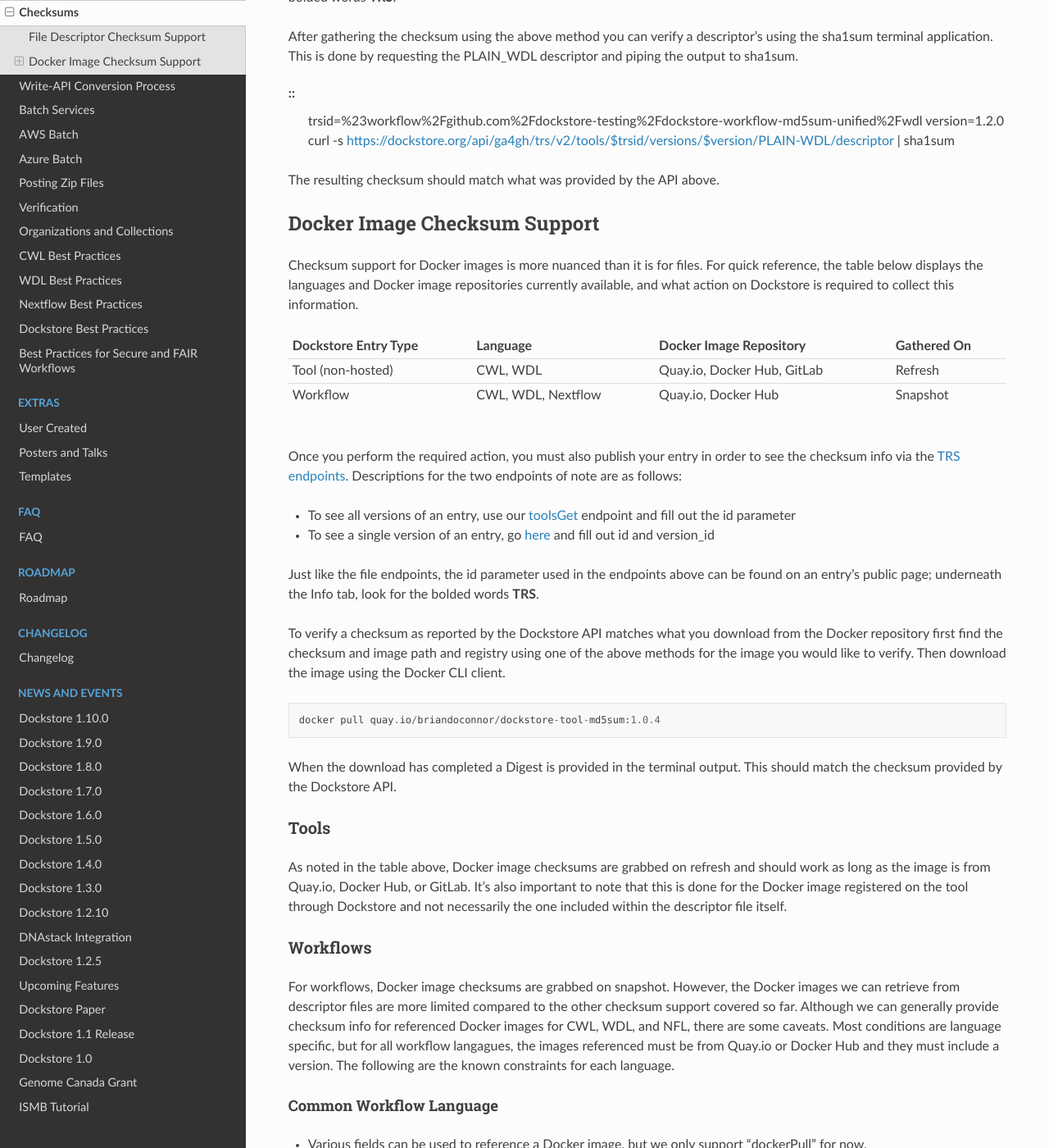
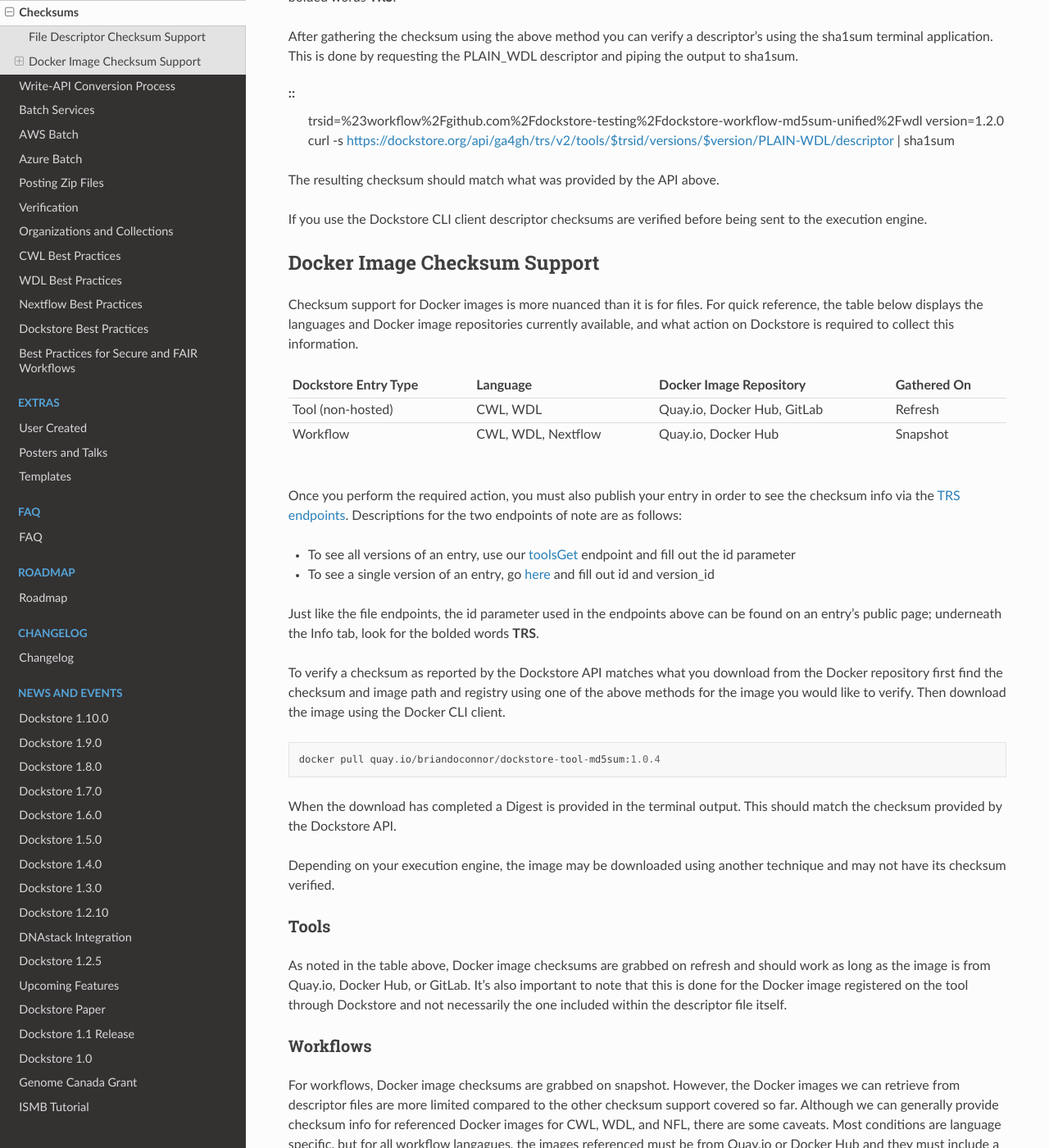
Before and after one commit to dockstore/dockstore-documentation, a Sphinx documentation site: the page built from docs/advanced-topics/checksum-support.rst, in a window 1280 px wide and 1400 px high, scrolled down 591 px. Shown: the whole window at 82% size. Built offline with Sphinx 7.4.7 and the Read the Docs theme 2.0.0, drawn with Linux system fonts in a browser that asks for light colours.

Commit message:
Add note about dockstore CLI and exec engines

```diff
--- a/docs/advanced-topics/checksum-support.rst
+++ b/docs/advanced-topics/checksum-support.rst
@@ -29,6 +29,8 @@
 
 The resulting checksum should match what was provided by the API above.
 
+If you use the Dockstore CLI client descriptor checksums are verified before being sent to the execution engine.
+
 Docker Image Checksum Support
 =============================
 Checksum support for Docker images is more nuanced than it is for files. For quick reference, the table below displays the languages and
@@ -57,6 +59,9 @@
 
 When the download has completed a Digest is provided in the terminal output. This should match the checksum provided
 by the Dockstore API.
+
+Depending on your execution engine, the image may be downloaded using another technique and may not have its checksum
+verified.
 
 Tools
 -----
```
